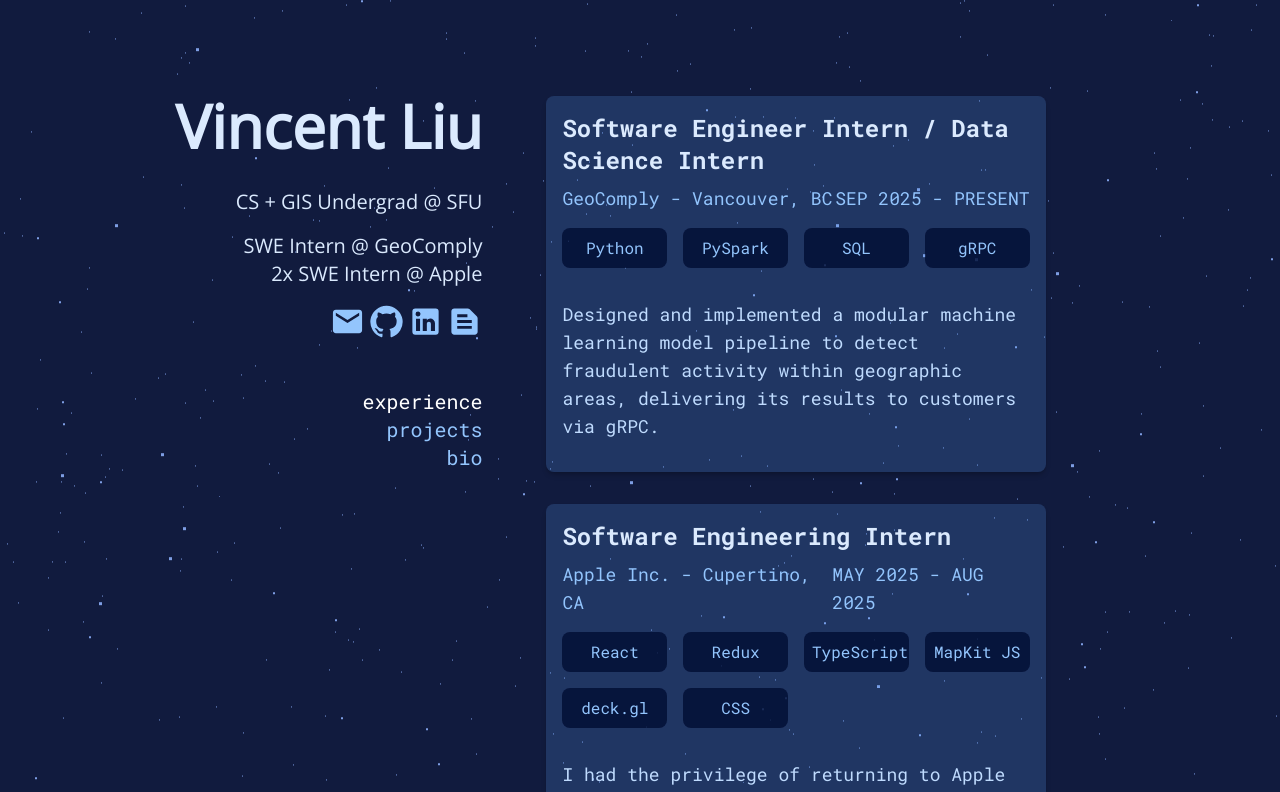
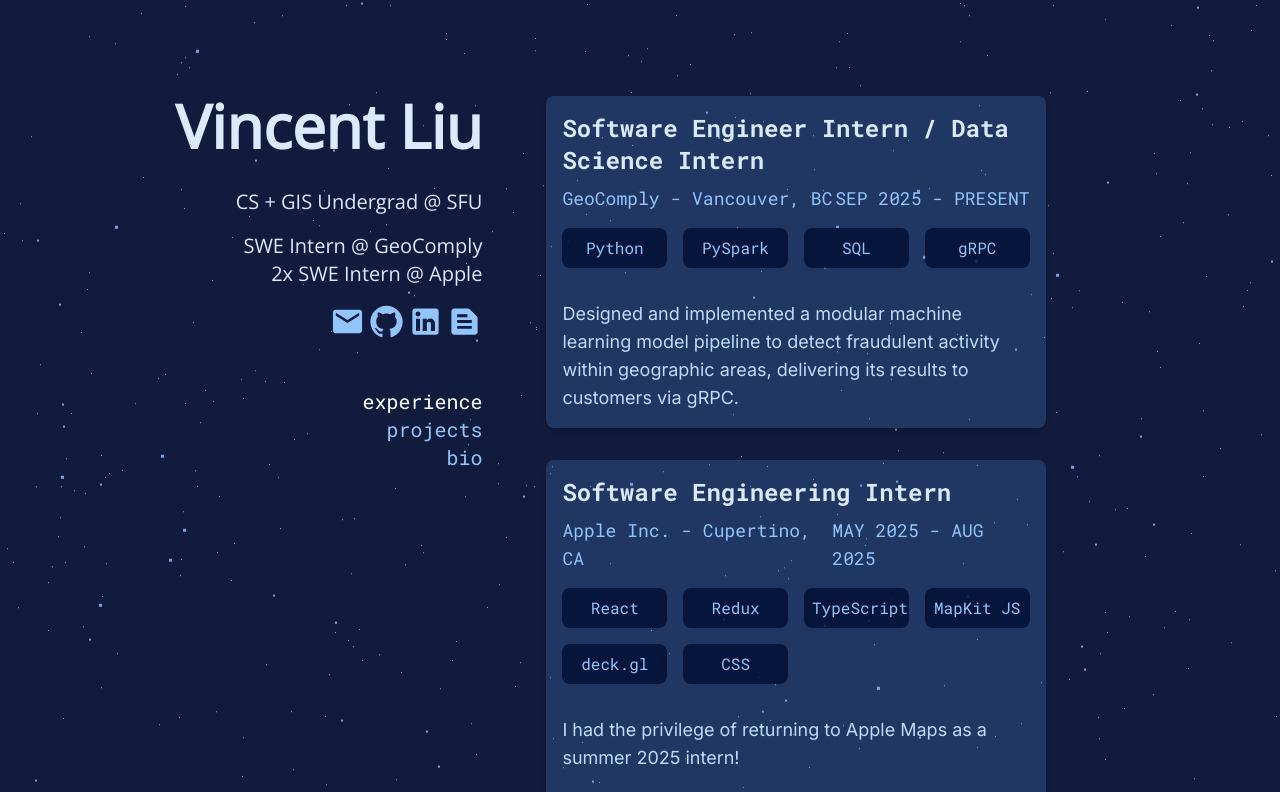
Before and after one commit to vinn03/personal-portfolio, a React (Vite) app in the folder portfolio/: page / in a window 1280 px wide. Shown: the top 792 px of the page. Built offline with nearby package versions, Linux system fonts and the light colour scheme.

Commit message:
styling update

```diff
--- a/portfolio/index.html
+++ b/portfolio/index.html
@@ -7,6 +7,7 @@
     <link rel="preconnect" href="https://fonts.gstatic.com" crossorigin>
     <link href="https://fonts.googleapis.com/css2?family=Roboto+Mono:ital,wght@0,100..700;1,100..700&display=swap" rel="stylesheet">
     <link rel="stylesheet" href="https://fonts.googleapis.com/css2?family=Open+Sans&display=swap">
+    <link href="https://fonts.googleapis.com/css2?family=Inter:ital,opsz,wght@0,14..32,100..900;1,14..32,100..900&family=Roboto+Mono:ital,wght@0,100..700;1,100..700&display=swap" rel="stylesheet">
     <meta name="viewport" content="width=device-width, initial-scale=1.0" />
     <title>Vincent Liu</title>
   </head>
--- a/portfolio/src/App.tsx
+++ b/portfolio/src/App.tsx
@@ -4,7 +4,7 @@
 import Intro from "./components/intro/intro";
 import Bio from "./components/bio/bio";
 import Socials from "./components/intro/socials";
-import Experience from "./components/experience/experience";
+import Experience from "./components/experience/experiences";
 import Projects from "./components/projects/projects";
 
 function App(): JSX.Element {
--- a/portfolio/src/components/bio/bio.tsx
+++ b/portfolio/src/components/bio/bio.tsx
@@ -1,6 +1,6 @@
 function Bio() {
   return (
-    <p className="font-mono text-base text-blue-100">
+    <p className="font-inter text-base text-blue-100">
       I'm currently studying both computing science and geographic information
       science (GIS) at Simon Fraser University (SFU).
       <br></br> <br></br>
--- a/portfolio/src/components/experience/exp-component.tsx
+++ b/portfolio/src/components/experience/exp-component.tsx
@@ -33,7 +33,7 @@
   description,
 }) => {
   return (
-    <div className="bg-blue-400 bg-opacity-20 p-4 pb-8 rounded-lg shadow-md relative">
+    <div className="bg-blue-400 bg-opacity-20 p-4 rounded-lg shadow-md relative">
       <div className="text-xl lg:text-2xl font-bold font-mono text-blue-100 mb-2">
         {title}
       </div>
@@ -46,7 +46,7 @@
       <div className="grid grid-cols-3 lg:grid-cols-4 gap-4 mt-4 text-blue-300 font-mono">
         {technologies?.map((tech) => <Skill tech={tech} />)}
       </div>
-      <p className="text-blue-200 lg:text-lg font-mono mt-8" style={{ whiteSpace: 'pre-line' }}>{description}</p>
+      <p className="text-blue-200 lg:text-lg font-inter mt-8" style={{ whiteSpace: 'pre-line' }}>{description}</p>
     </div>
   );
 };
--- a/portfolio/src/components/projects/components/project.tsx
+++ b/portfolio/src/components/projects/project-component.tsx
@@ -67,7 +67,7 @@
       <div className="grid grid-cols-3 lg:grid-cols-4 gap-4 mt-4">
         {technologies?.map((tech) => <Skill tech={tech} />)}
       </div>
-      <ul className="text-blue-200 lg:text-lg mt-8 list-none list-inside">
+      <ul className="text-blue-200 lg:text-lg mt-8 list-none list-inside font-inter">
         {points?.map((point) => (
           <>
             <li>{point}</li>
--- a/portfolio/src/components/projects/projects.tsx
+++ b/portfolio/src/components/projects/projects.tsx
@@ -1,4 +1,4 @@
-import Project from "./components/project";
+import Project from "./project-component";
 import PROJECTS_DATA from "../../data/projects.json";
 
 const Projects: React.FC = () => {
@@ -17,7 +17,7 @@
         </div>
       ))}
 
-      <footer className="mb-4">
+      <footer>
         <p className="text-sm text-blue-300 font-mono mt-20">
           This{" "}
           <a
--- a/portfolio/tailwind.config.js
+++ b/portfolio/tailwind.config.js
@@ -6,6 +6,7 @@
       fontFamily: {
         'mono': ['Roboto Mono', 'monospace'],
         'sans': ['Open Sans', 'sans-serif'],
+        'inter': ['Inter', 'sans-serif'],
       },
       colors: {
         'dark-purple': '#800080',
```
Also changed, not shown: portfolio/src/components/experience/experiences.tsx (renamed from portfolio/src/components/experience/experience.tsx).
